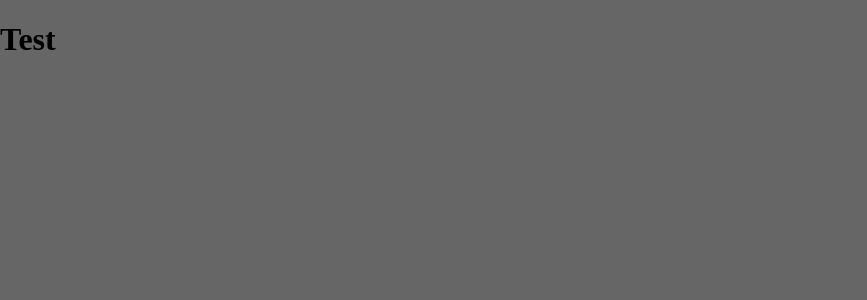
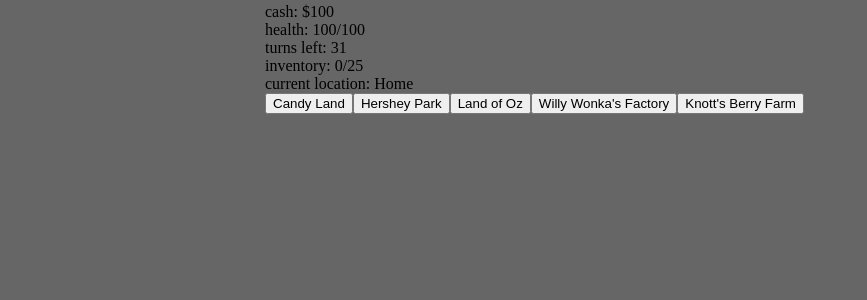
Before and after one commit to jmclain-banyan/project_candy_wars, a React (Create React App) app: page / in a window 1280 px wide. Shown: the top 300 px of the page, without its empty margins (0-867 px from the left). Built offline with nearby package versions, Linux system fonts and the light colour scheme.

Commit message:
created stats and location components

```diff
--- a/src/App.tsx
+++ b/src/App.tsx
@@ -1,8 +1,11 @@
 import React from "react";
+import PlayerStatsDisplay from "./components/PlayerStatsDisplay";
+import LocationButtons from "./components/LocationButtons";
 
 const App: React.FC = () => (
   <div>
-    <h1>Test</h1>
+    <PlayerStatsDisplay />
+    <LocationButtons />
   </div>
 );
 
--- /dev/null
+++ b/src/components/LocationButtons/index.tsx
@@ -0,0 +1,22 @@
+import React from "react";
+import { useSelector } from "react-redux";
+import { RootState } from "../../redux/store";
+import { LocationType } from "../../redux/reducers/locationReducer";
+
+const LocationButtons: React.FC = () => {
+  const locations: Array<LocationType> = useSelector(
+    ({ location: { available } }: RootState) => available
+  );
+
+  return (
+    <div>
+      {locations.map((location: LocationType, index: number) => (
+        <button key={index} value={location.locationId}>
+          {location.name}
+        </button>
+      ))}
+    </div>
+  );
+};
+
+export default LocationButtons;
--- /dev/null
+++ b/src/components/PlayerStatsDisplay/index.tsx
@@ -0,0 +1,24 @@
+import React from "react";
+import { useSelector } from "react-redux";
+import { PlayerStatsState } from "../../redux/reducers/playerStatsReducer";
+import { RootState } from "../../redux/store";
+
+const PlayerStatsDisplay: React.FC = () => {
+  const { cash, health, inventorySize, turnsLeft }: PlayerStatsState =
+    useSelector(({ playerStats }: RootState) => playerStats);
+  const currentLocationName: string = useSelector(
+    ({ location: { current } }: RootState) => current.name
+  );
+
+  return (
+    <div>
+      <div>cash: {`$${cash}`}</div>
+      <div>health: {`${health.current}/${health.max}`}</div>
+      <div>turns left: {turnsLeft}</div>
+      <div>inventory: {`${inventorySize.current}/${inventorySize.max}`}</div>
+      <div>current location: {currentLocationName}</div>
+    </div>
+  );
+};
+
+export default PlayerStatsDisplay;
--- a/src/redux/reducers/locationReducer.ts
+++ b/src/redux/reducers/locationReducer.ts
@@ -1,9 +1,10 @@
 import { Reducer, AnyAction } from "redux";
+import { ProductType } from '../../utils/generateMarket';
 
-type LocationType = {
+export type LocationType = {
   name: string;
   locationId: string;
-  availableProduct: Array<any>;
+  availableProduct: Array<ProductType>;
 };
 
 type LocationState = {
--- a/src/redux/reducers/playerStatsReducer.ts
+++ b/src/redux/reducers/playerStatsReducer.ts
@@ -5,7 +5,7 @@
   max: number;
 };
 
-type PlayerStatsState = {
+export type PlayerStatsState = {
   cash: number;
   turnsLeft: number;
   health: HealthAndInventorySizeType;
--- a/src/style/GlobalStyle.tsx
+++ b/src/style/GlobalStyle.tsx
@@ -8,7 +8,7 @@
     * { box-sizing: border-box }
     body {
         margin: 0;
-        padding: 0;
+        padding: 0.2rem calc((100vw - 750px) / 2);
         background: #666;
     }
 `;
--- a/src/utils/generateMarket.ts
+++ b/src/utils/generateMarket.ts
@@ -1,7 +1,7 @@
 const range = (min: number, max: number): number =>
   Math.round(Math.random() * (max - min + 1) + min);
 
-type MarketType = {
+export type ProductType = {
     name: string;
     productId: string;
     quantity: number;
@@ -10,7 +10,7 @@
     toBeSold: number;
 }
 
-export const generateMarket = (): Array<MarketType> => {
+export const generateMarket = (): Array<ProductType> => {
   const market = [
     {
       name: "Gum Drops",
```
